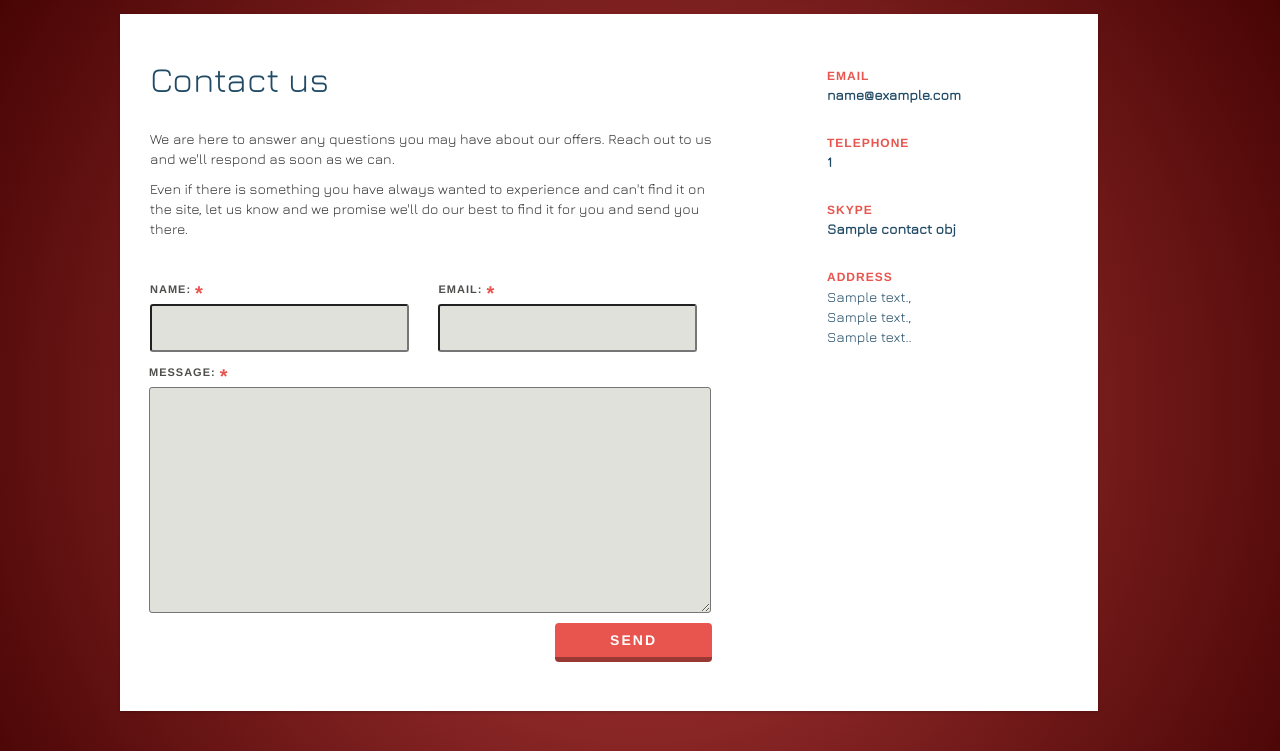
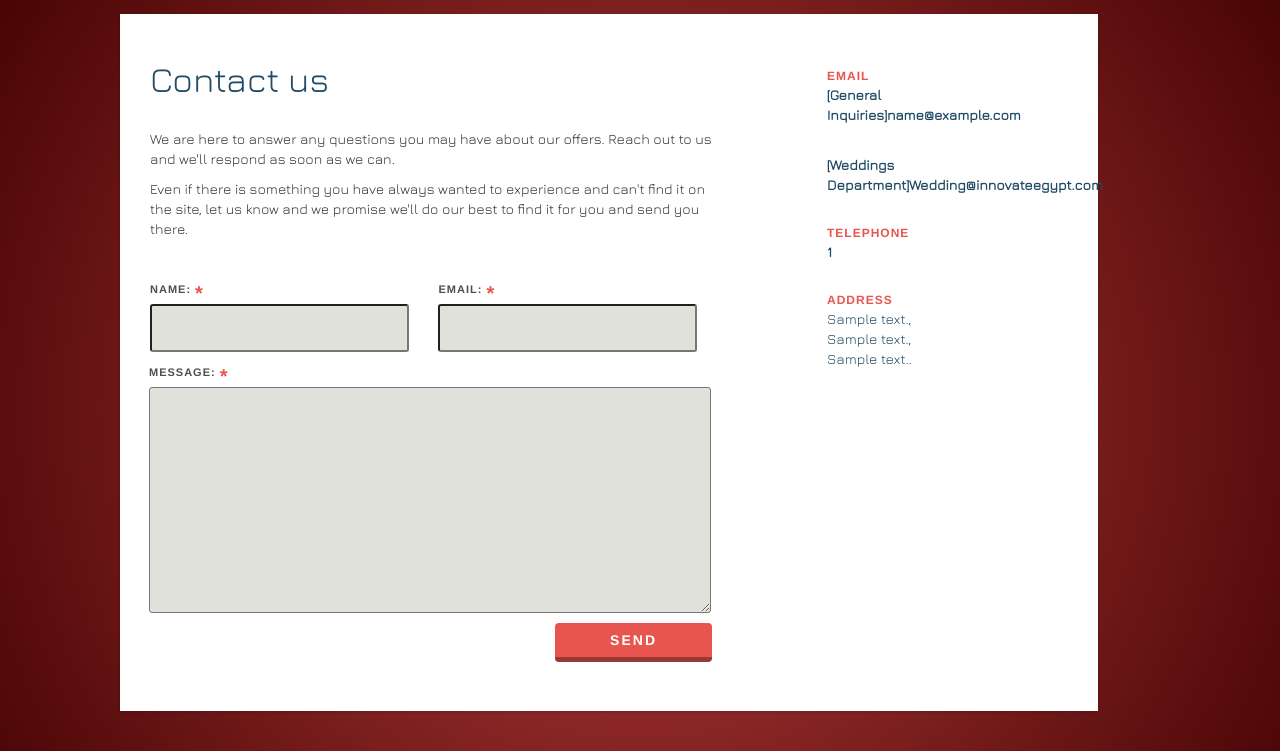
Before and after one commit to BeshoyAtef/innovate, a Django app: template Innovate/www/templates/contactus.html in a window 1280 px wide. Shown: the part 51-802 px from the top of the page. Run offline with Django 3.2, Linux system fonts and the light colour scheme; the template is opened without the code that fills it: most values are stand-ins (such as "Sample title", 1, 10 or a date in 2020); parts of the project's set-up code (start-up, migrations or seed data) failed here and were passed over.

Commit message:
Fixed the emails issue

```diff
--- a/Innovate/www/templates/contactus.html
+++ b/Innovate/www/templates/contactus.html
@@ -166,11 +166,11 @@ $("#id_name").blur(
   <aside id="contact-info">
     <dl>
       <dt>Email</dt>
-      <dd><label>{{contact_obj.email}}</label></dd>
+      <dd><label>[General Inquiries]{{contact_obj.email}}</label></dd>
+      <dd><label>[Weddings Department]Wedding@innovateegypt.com</label></dd>
       <dt>Telephone</dt>
       <dd><label>{{contact_obj.telephone_number}}</label></dd>
-      <dt>Skype</dt>
-      <dd><label>{{contact_obj.skype_name}}</label></dd>
+
       <dt>Address</dt>
       <dd>
         <address>
```
